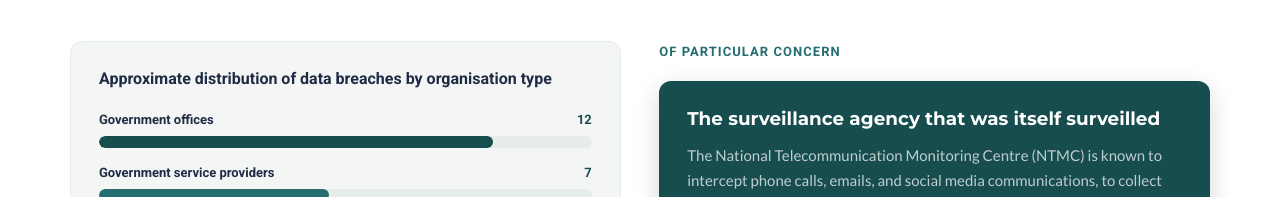
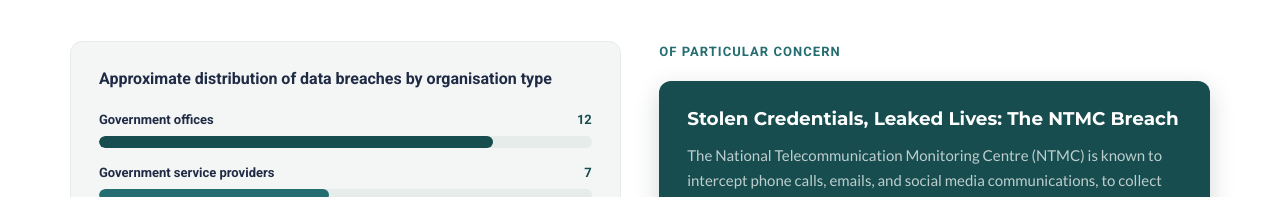
Before and after one commit to mir-17101088/data-breach, a plain HTML site: page index.html in a window 1280 px wide. Shown: the part 6972-7169 px from the top of the page. Drawn offline with nearby package versions, Linux system fonts and the light colour scheme.

Commit message:
Add files via upload

```diff
--- a/index.html
+++ b/index.html
@@ -1817,7 +1817,7 @@
                 style="background:var(--tgi-deep-teal);border-radius:12px;padding:26px 28px;box-shadow:0 8px 24px rgba(16,32,31,0.18)">
                 <h3
                   style="margin:0;font-family:var(--font-display);font-weight:700;font-size:1.15rem;line-height:1.3;color:#FFFFFF">
-                  The surveillance agency that was itself surveilled</h3>
+                  Stolen Credentials, Leaked Lives: The NTMC Breach</h3>
                 <p
                   style="margin:12px 0 0;font-family:var(--font-body);font-size:0.9375rem;line-height:1.7;color:var(--text-on-dark-muted);text-wrap:pretty">
                   The National Telecommunication Monitoring Centre (NTMC) is known to intercept phone calls, emails, and
@@ -2821,8 +2821,8 @@
               <div style="min-width:0">
                 <div
                   style="font-family:var(--font-display);font-weight:700;font-size:clamp(1.05rem,1.6vw,1.2rem);line-height:1.2;color:#FFFFFF">
-                  <a href="https://techglobalinstitute.com/members/shahnewaj-patwari/" style="color:#FFFFFF" target="_blank"
-                    rel="noopener noreferrer">Shahnewaj Patwari</a>
+                  <a href="https://techglobalinstitute.com/members/shahnewaj-patwari/" style="color:#FFFFFF"
+                    target="_blank" rel="noopener noreferrer">Shahnewaj Patwari</a>
                 </div>
                 <div
                   style="margin-top:4px;font-family:var(--font-ui);font-size:0.6875rem;font-weight:600;letter-spacing:0.06em;text-transform:uppercase;color:var(--tgi-pale-mint)">
@@ -2851,8 +2851,8 @@
               <div style="min-width:0">
                 <div
                   style="font-family:var(--font-display);font-weight:700;font-size:clamp(1.05rem,1.6vw,1.2rem);line-height:1.2;color:#FFFFFF">
-                  <a href="https://techglobalinstitute.com/members/shahzeb-mahmood/" style="color:#FFFFFF" target="_blank"
-                    rel="noopener noreferrer">Shahzeb Mahmood</a>
+                  <a href="https://techglobalinstitute.com/members/shahzeb-mahmood/" style="color:#FFFFFF"
+                    target="_blank" rel="noopener noreferrer">Shahzeb Mahmood</a>
                 </div>
                 <div
                   style="margin-top:4px;font-family:var(--font-ui);font-size:0.6875rem;font-weight:600;letter-spacing:0.06em;text-transform:uppercase;color:var(--tgi-pale-mint)">
```
